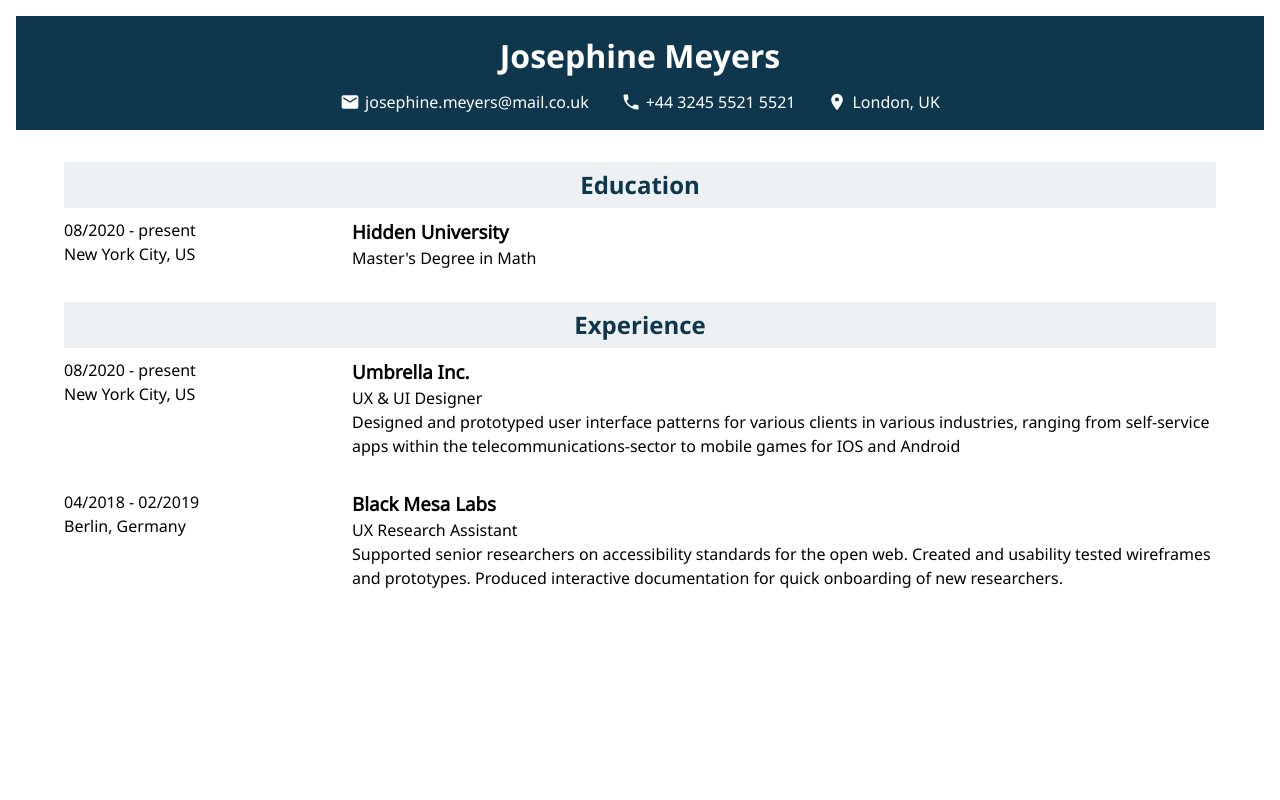
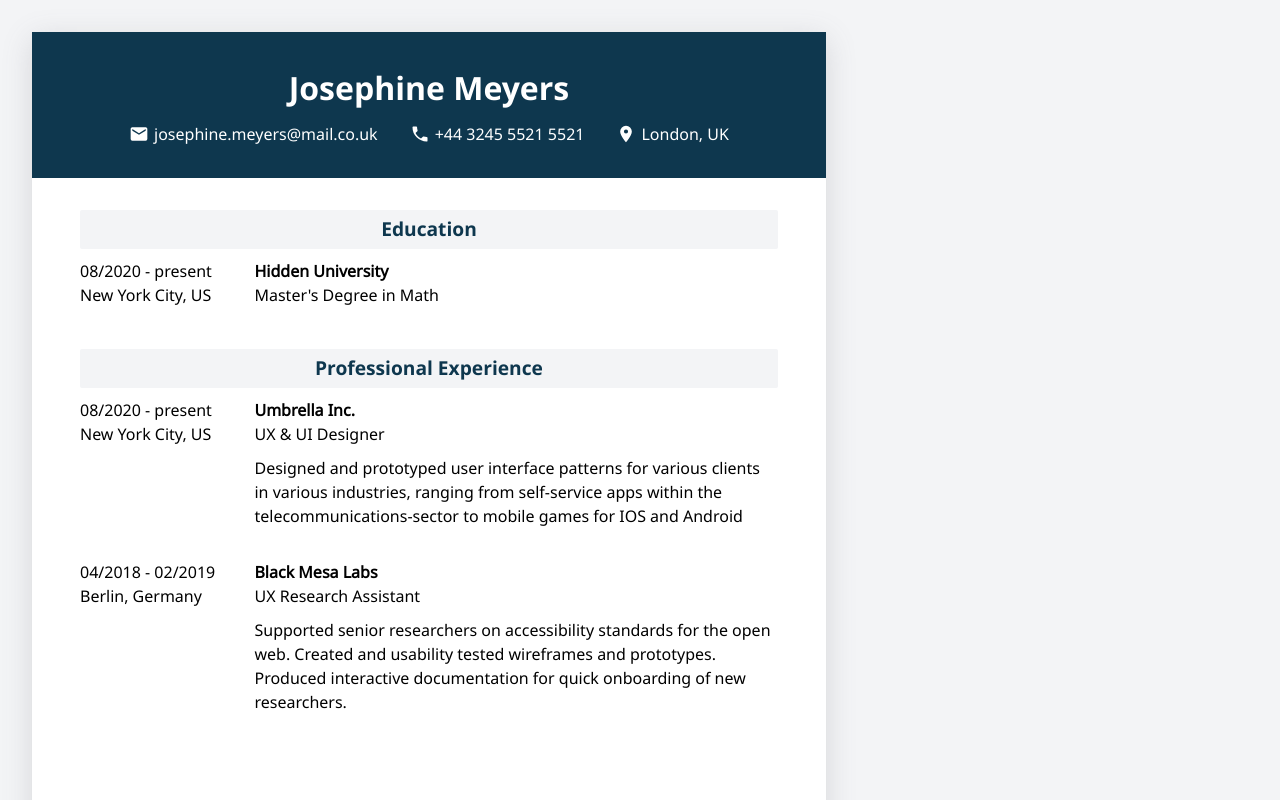
Before and after one commit to ahmadnourallah/CV-Builder, a React (Vite) app: page / in a window 1280 px wide. Shown: the top 800 px of the page. Built offline with nearby package versions, Linux system fonts and the light colour scheme.

Commit message:
Add styles

```diff
--- a/src/components/Canvas.jsx
+++ b/src/components/Canvas.jsx
@@ -4,11 +4,14 @@ import CanvasBody from "./CanvasBody";
 function Canvas({ CV }) {
 	return (
 		<div
-			className="canvas"
+			className="canvas shadow"
 			style={{
 				display: "flex",
 				flexDirection: "column",
 				gap: "var(--gap-lg)",
+				maxWidth: "8.27in",
+				minHeight: "11.67in",
+				backgroundColor: "#FFF",
 			}}
 		>
 			<CanvasHeader CV={CV} />
--- a/src/components/CanvasBody.jsx
+++ b/src/components/CanvasBody.jsx
@@ -12,7 +12,10 @@ function CanvasBody({ CV }) {
 			}}
 		>
 			<CanvasSection title="Education" items={CV.education} />
-			<CanvasSection title="Experience" items={CV.experience} />
+			<CanvasSection
+				title="Professional Experience"
+				items={CV.experience}
+			/>
 		</div>
 	);
 }
--- a/src/styles/canvasHeader.css
+++ b/src/styles/canvasHeader.css
@@ -6,18 +6,20 @@
 	gap: var(--gap-md);
 	justify-content: center;
 	align-items: center;
-	padding-block: 1rem;
+	padding: var(--gap-lg);
 }
 
 .header .name {
 	font-family: var(--cv-font-bold);
-	font-size: var(--font-md);
+	font-size: var(--font-lg);
 }
 
 .header .personal {
 	display: flex;
 	flex-wrap: wrap;
-	gap: var(--gap-lg);
+	justify-content: center;
+	column-gap: var(--gap-lg);
+	row-gap: var(--gap-md);
 }
 
 .header .personal .item {
--- a/src/styles/canvasSection.css
+++ b/src/styles/canvasSection.css
@@ -6,6 +6,7 @@
 	font-size: var(--font-sm);
 	background-color: var(--grey-clr);
 	margin-bottom: var(--gap-md);
+	border-radius: 2px;
 }
 
 .canvasSection .body {
@@ -19,6 +20,14 @@
 	grid-template-columns: 1fr 3fr;
 }
 
+.canvasSection .body .item .name {
+	font-size: 1rem;
+}
+
+.canvasSection .body .item .field {
+	margin-bottom: var(--gap-md);
+}
+
 @media (width <= 700px) {
 	.canvasSection .body .item {
 		grid-template-columns: 1fr;
--- a/src/styles/index.css
+++ b/src/styles/index.css
@@ -13,13 +13,13 @@
 }
 
 :root {
-	--grey-clr: #eef1f3;
+	--grey-clr: #f3f4f6;
 	--cv-accent-clr: #0e374e;
 	--cv-font: "NotoSans", sans-serif;
 	--cv-font-bold: "NotoSans-Bold", sans-serif;
-	--font-lg: 3rem;
-	--font-md: 2rem;
-	--font-sm: 1.5rem;
+	--font-lg: 2rem;
+	--font-md: 1.5rem;
+	--font-sm: 1.2rem;
 	--gap-lg: 2rem;
 	--gap-md: 10px;
 	--gap-sm: 5px;
@@ -55,6 +55,23 @@ body {
 	line-height: 1.5;
 	max-width: 1400px;
 	margin-inline: auto;
-	padding: 1rem;
+	padding: var(--gap-lg);
 	font-family: var(--cv-font);
+	background-color: var(--grey-clr);
 }
+
+.shadow {
+	box-shadow: rgba(99, 99, 110, 0.2) 0px 7px 29px 0px;
+}
+
+.container {
+	display: grid;
+	grid-template-columns: 1fr 8.27in;
+}
+
+@media (width <= 700px) {
+	.container {
+		grid-template-columns: 1fr;
+		gap: var(--gap-md);
+	}
+}
```
